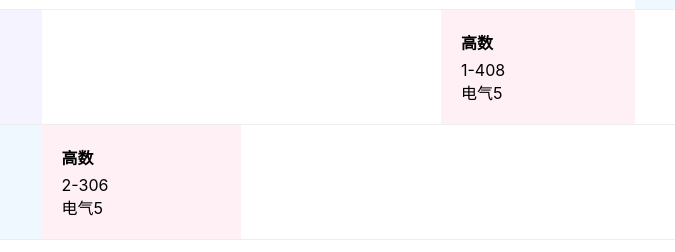
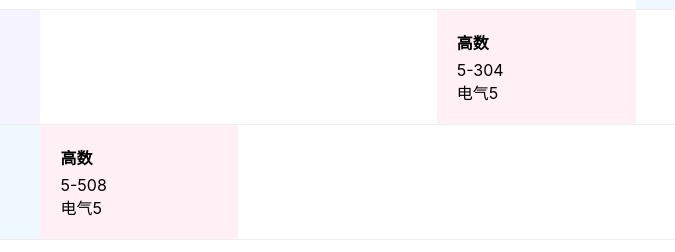
Before and after one commit to bfjy2024/kcb2025, a plain HTML site: page index.html in a window 1280 px wide. Shown: the part 495-747 px from the top of the page, 364-1039 px from the left. Drawn offline with Linux system fonts and the light colour scheme.

Commit message:
Update index.html

```diff
--- a/index.html
+++ b/index.html
@@ -202,11 +202,11 @@ const courses = [
     },
     { // 星期四
         name: '高数', weeks: '1-17无9', time: '7-8', day: 4,
-        classroom: '1-408', class: '电气5', color: 'var(--class4)'
+        classroom: '5-304', class: '电气5', color: 'var(--class4)'
     },
     { // 星期二晚上
         name: '高数', weeks: '1-17无9', time: '9-10', day: 2,
-        classroom: '2-306', class: '电气5', color: 'var(--class4)'
+        classroom: '5-508', class: '电气5', color: 'var(--class4)'
     }
 ];
 
```
